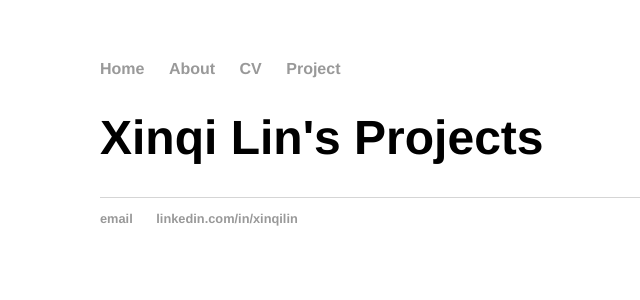
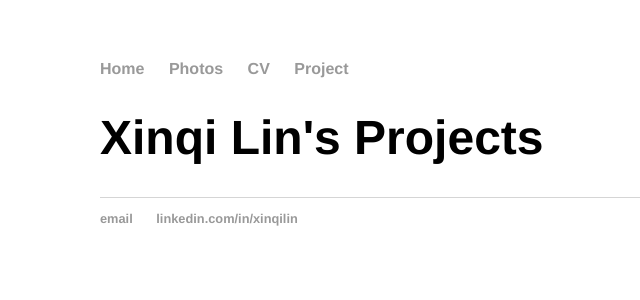
Before and after one commit to xinqilin1994/xinqilin.github.io, a Jekyll site: the page built from project/index.html, in a window 1280 px wide. Shown: the top 300 px of the page, without its empty margins (92-732 px from the left). Built offline with Jekyll 4.4.1, drawn with Linux system fonts in a browser that asks for light colours.

Commit message:
changed about to photo

```diff
--- a/_layouts/default.html
+++ b/_layouts/default.html
@@ -9,9 +9,9 @@
 			<nav>
 	    		<ul>
 	        		<li><a href="/">Home</a></li>
-		        	<li><a href="/about">About</a></li>
-	        		<li><a href="/cv">CV</a></li>
-	        		<li><a href="/project">Project</a></li>
+		        	<li><a href="/Photos">Photos</a></li>
+	        		<li><a href="/CV">CV</a></li>
+	        		<li><a href="/Project">Project</a></li>
 	    		</ul>
 			</nav>
 			<div class="container">
```
